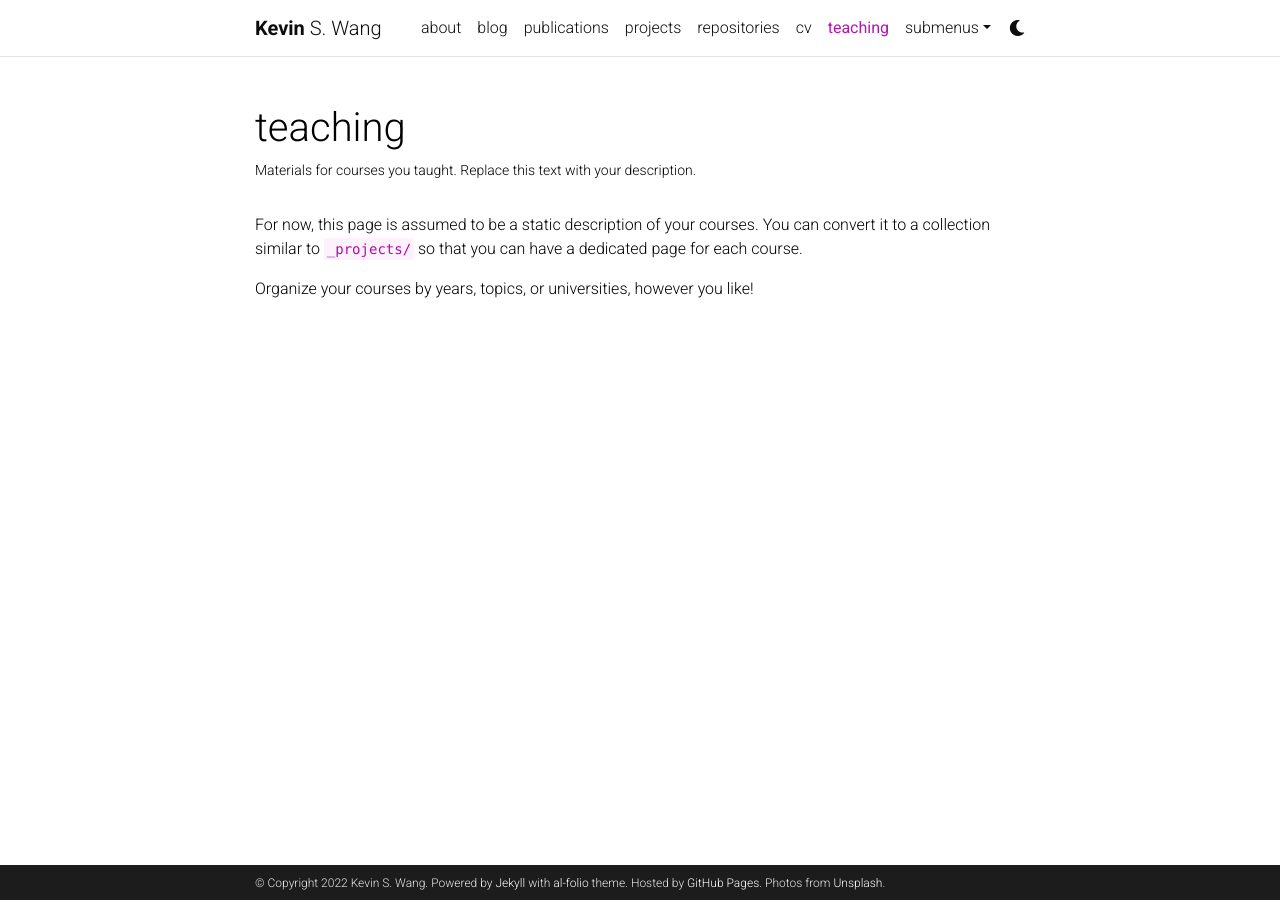
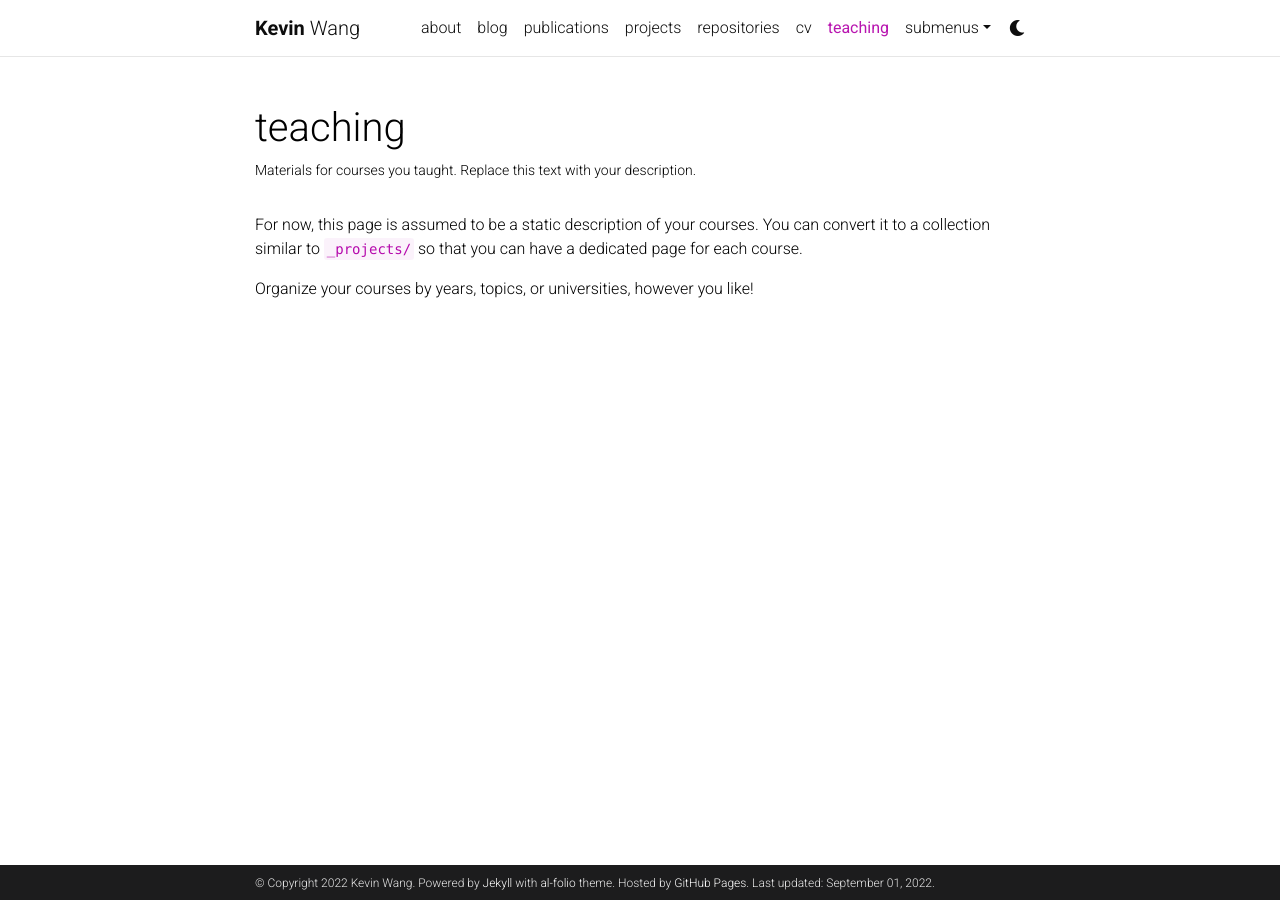
Before and after one commit to itskevinwang/itskevinwang.github.io, a Jekyll site: the page built from _pages/teaching.md, in a window 1280 px wide. Built offline with Jekyll 4.4.1, drawn with Linux system fonts in a browser that asks for light colours; comment, search, counter and statistics services are not loaded; a style sheet for code colours, icons or effects is not loaded.

Commit message:
Update _config.yml

```diff
--- a/_config.yml
+++ b/_config.yml
@@ -4,7 +4,7 @@
 
 title: blank # the website title (if blank, full name will be used instead)
 first_name: Kevin
-middle_name: S.
+middle_name:
 last_name: Wang
 email: kevinw@berkeley.edu
 description: > # the ">" symbol means to ignore newlines until "footer_text:"
@@ -12,7 +12,6 @@
 footer_text: >
   Powered by <a href="https://jekyllrb.com/" target="_blank">Jekyll</a> with <a href="https://github.com/alshedivat/al-folio">al-folio</a> theme.
   Hosted by <a href="https://pages.github.com/" target="_blank">GitHub Pages</a>.
-  Photos from <a href="https://unsplash.com" target="_blank">Unsplash</a>.
 keywords: jekyll, jekyll-theme, academic-website, portfolio-website  # add your own keywords or leave empty
 
 lang: en # the language of your site (for example: en, fr, cn, ru, etc.)
@@ -20,7 +19,7 @@
 
 url: https://itskevinwang.github.io # the base hostname & protocol for your site
 baseurl: # the subpath of your site, e.g. /blog/
-last_updated: false # set to true if you want to display last updated in the footer
+last_updated: true # set to true if you want to display last updated in the footer
 impressum_path:  # set to path to include impressum link in the footer, use the same path as permalink in a page, helps to conform with EU GDPR
 
 # -----------------------------------------------------------------------------
@@ -85,7 +84,7 @@
 stackoverflow_id: #your stackoverflow id
 
 contact_note: >
-  You can even add a little note about which of these is the best way to reach you.
+  I acknowledge with respect the Ohlone people on whose traditional, ancestral, and unceded land we work and whose historical relationships with that land continue to this day.
 
 # -----------------------------------------------------------------------------
 # Analytics and search engine verification
```
